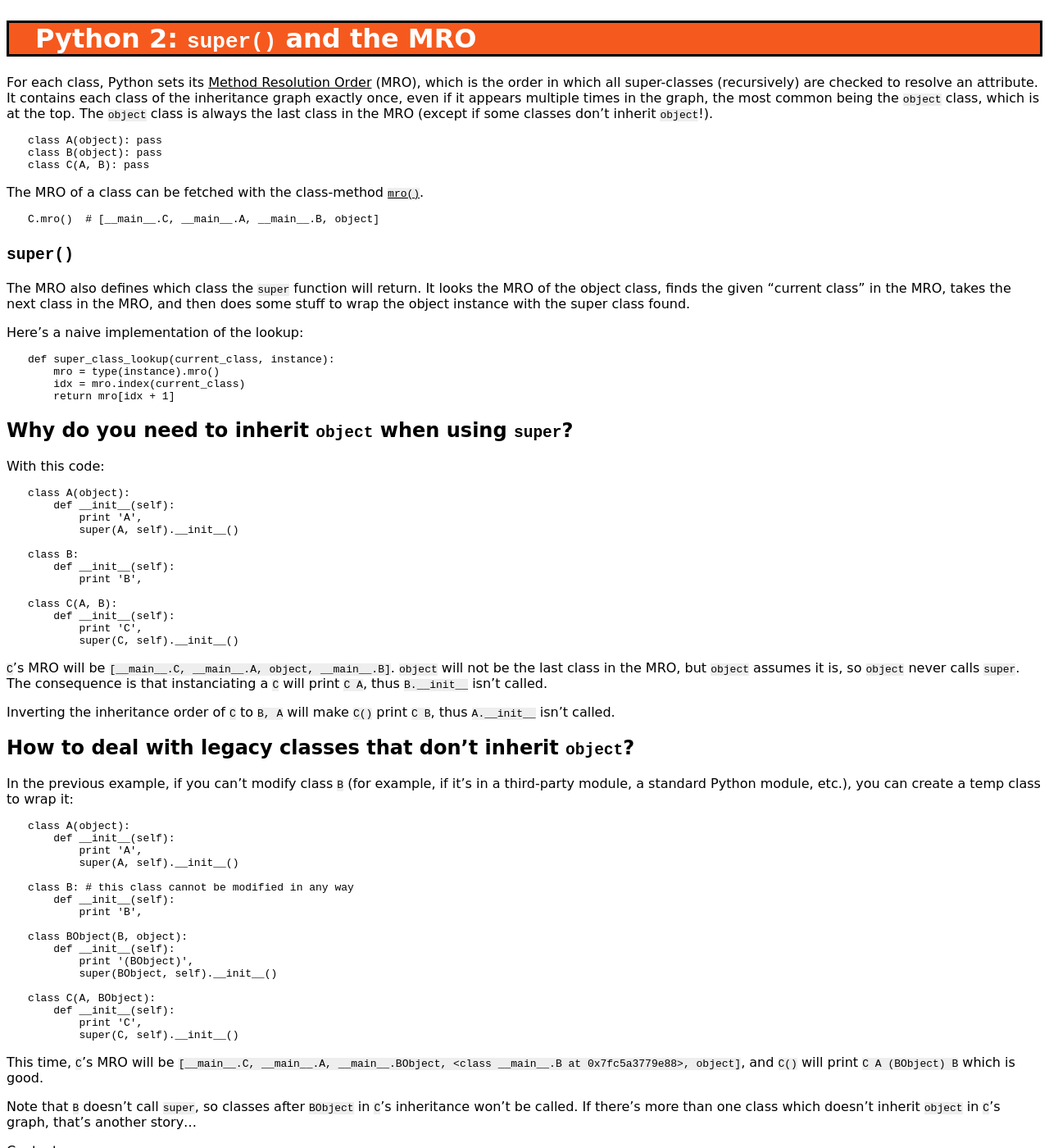
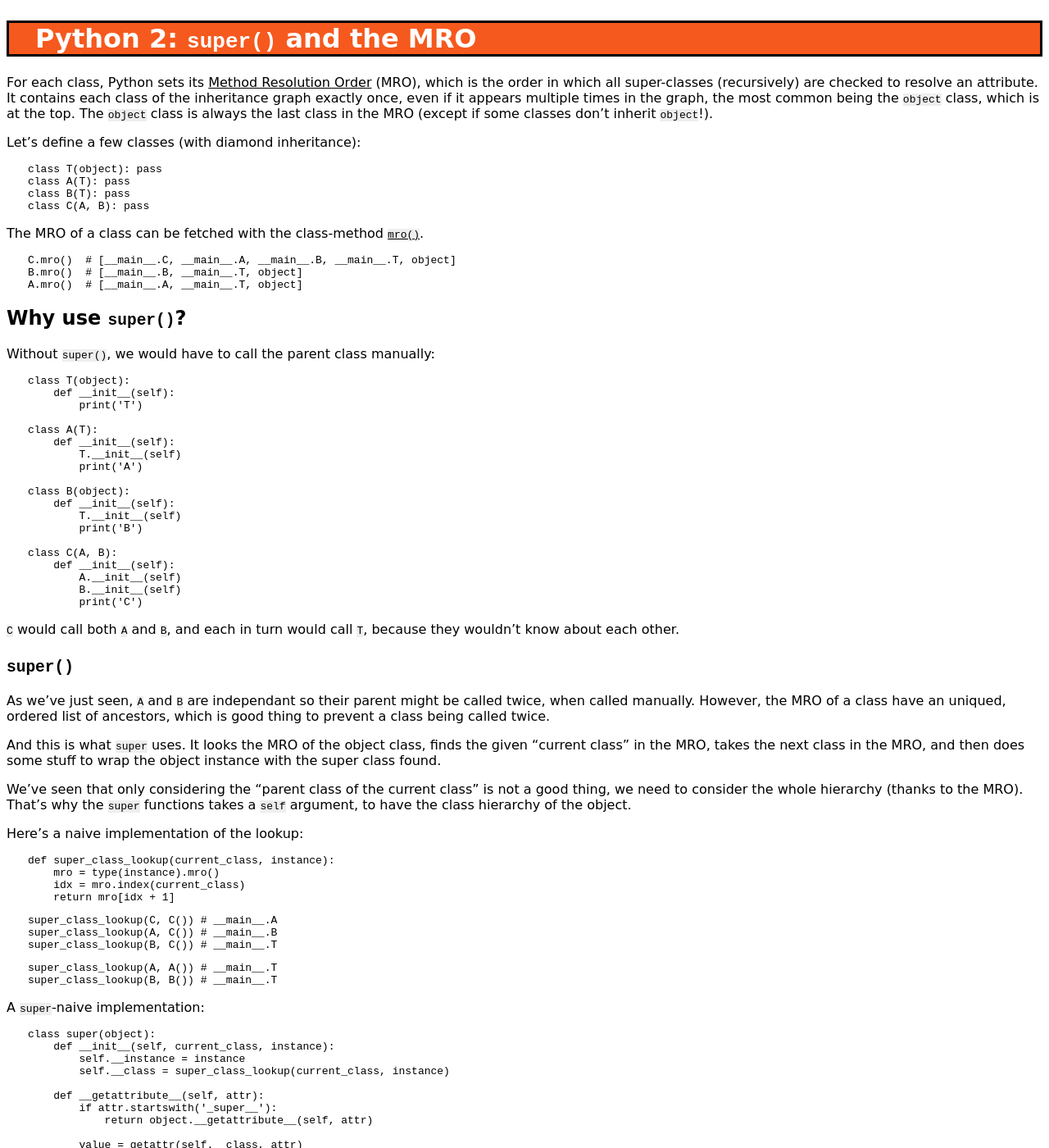
Before and after one commit to hydrargyrum/hydrargyrum.github.io, a Jekyll site: the page built from _posts/2017-08-02-super-self.md, in a window 1280 px wide and 1400 px high, scrolled down 723 px. Shown: the whole window at 82% size. Built offline with Jekyll 4.4.1, drawn with Linux system fonts in a browser that asks for light colours; some of the changed text lies outside the part shown.

Commit message:
super() notes: add a naive super() implementation example

````diff
--- a/_posts/2017-08-02-super-self.md
+++ b/_posts/2017-08-02-super-self.md
@@ -50,21 +50,60 @@ For each class, Python sets its [Method Resolution Order](https://www.python.org
 It contains each class of the inheritance graph exactly once, even if it appears multiple times in the graph, the most common being the `object` class, which is at the top.
 The `object` class is always the last class in the MRO (except if some classes don't inherit `object`!).
 
+Let's define a few classes (with diamond inheritance):
+
 ```
-class A(object): pass
-class B(object): pass
+class T(object): pass
+class A(T): pass
+class B(T): pass
 class C(A, B): pass
 ```
 
 The MRO of a class can be fetched with the class-method [`mro()`](https://docs.python.org/2/library/stdtypes.html#class.mro).
 
 ```
-C.mro()  # [__main__.C, __main__.A, __main__.B, object]
+C.mro()  # [__main__.C, __main__.A, __main__.B, __main__.T, object]
+B.mro()  # [__main__.B, __main__.T, object]
+A.mro()  # [__main__.A, __main__.T, object]
 ```
+
+## Why use `super()`?
+
+Without `super()`, we would have to call the parent class manually:
+
+```
+class T(object):
+    def __init__(self):
+        print('T')
+
+class A(T):
+    def __init__(self):
+        T.__init__(self)
+        print('A')
+
+class B(object):
+    def __init__(self):
+        T.__init__(self)
+        print('B')
+
+class C(A, B):
+    def __init__(self):
+        A.__init__(self)
+        B.__init__(self)
+        print('C')
+```
+
+`C` would call both `A` and `B`, and each in turn would call `T`, because they wouldn't know about each other.
 
 ## `super()`
 
-The MRO also defines which class the `super` function will return. It looks the MRO of the object class, finds the given "current class" in the MRO, takes the next class in the MRO, and then does some stuff to wrap the object instance with the super class found.
+As we've just seen, `A` and `B` are independant so their parent might be called twice, when called manually.
+However, the MRO of a class have an uniqued, ordered list of ancestors, which is good thing to prevent a class being called twice.
+
+And this is what `super` uses. It looks the MRO of the object class, finds the given "current class" in the MRO, takes the next class in the MRO, and then does some stuff to wrap the object instance with the super class found.
+
+We've seen that only considering the "parent class of the current class" is not a good thing, we need to consider the whole hierarchy (thanks to the MRO).
+That's why the `super` functions takes a `self` argument, to have the class hierarchy of the object.
 
 Here's a naive implementation of the lookup:
 
@@ -73,6 +112,39 @@ def super_class_lookup(current_class, instance):
     mro = type(instance).mro()
     idx = mro.index(current_class)
     return mro[idx + 1]
+```
+
+```
+super_class_lookup(C, C()) # __main__.A
+super_class_lookup(A, C()) # __main__.B
+super_class_lookup(B, C()) # __main__.T
+```
+
+```
+super_class_lookup(A, A()) # __main__.T
+super_class_lookup(B, B()) # __main__.T
+```
+
+A `super`-naive implementation:
+
+```
+class super(object):
+    def __init__(self, current_class, instance):
+        self.__instance = instance
+        self.__class = super_class_lookup(current_class, instance)
+
+    def __getattribute__(self, attr):
+        if attr.startswith('_super__'):
+            return object.__getattribute__(self, attr)
+
+        value = getattr(self.__class, attr)
+        if not callable(value):
+            return value
+
+        # doesn't account for staticmethod, classmethod, properties, etc.
+        def method(*args, **kwargs):
+            return value(self.__instance, *args, **kwargs)
+        return method
 ```
 
 ## Why do you need to inherit `object` when using `super`?
````
